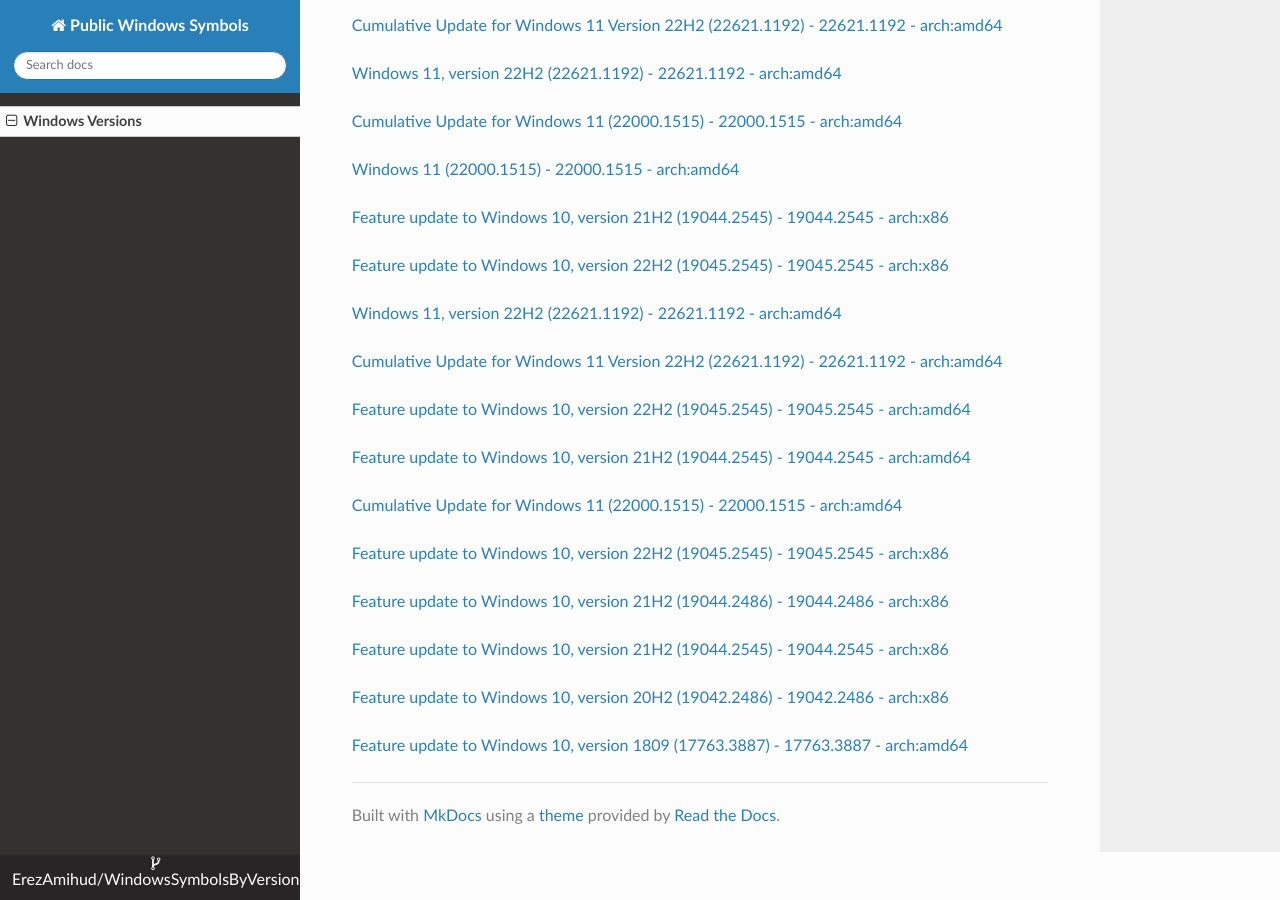
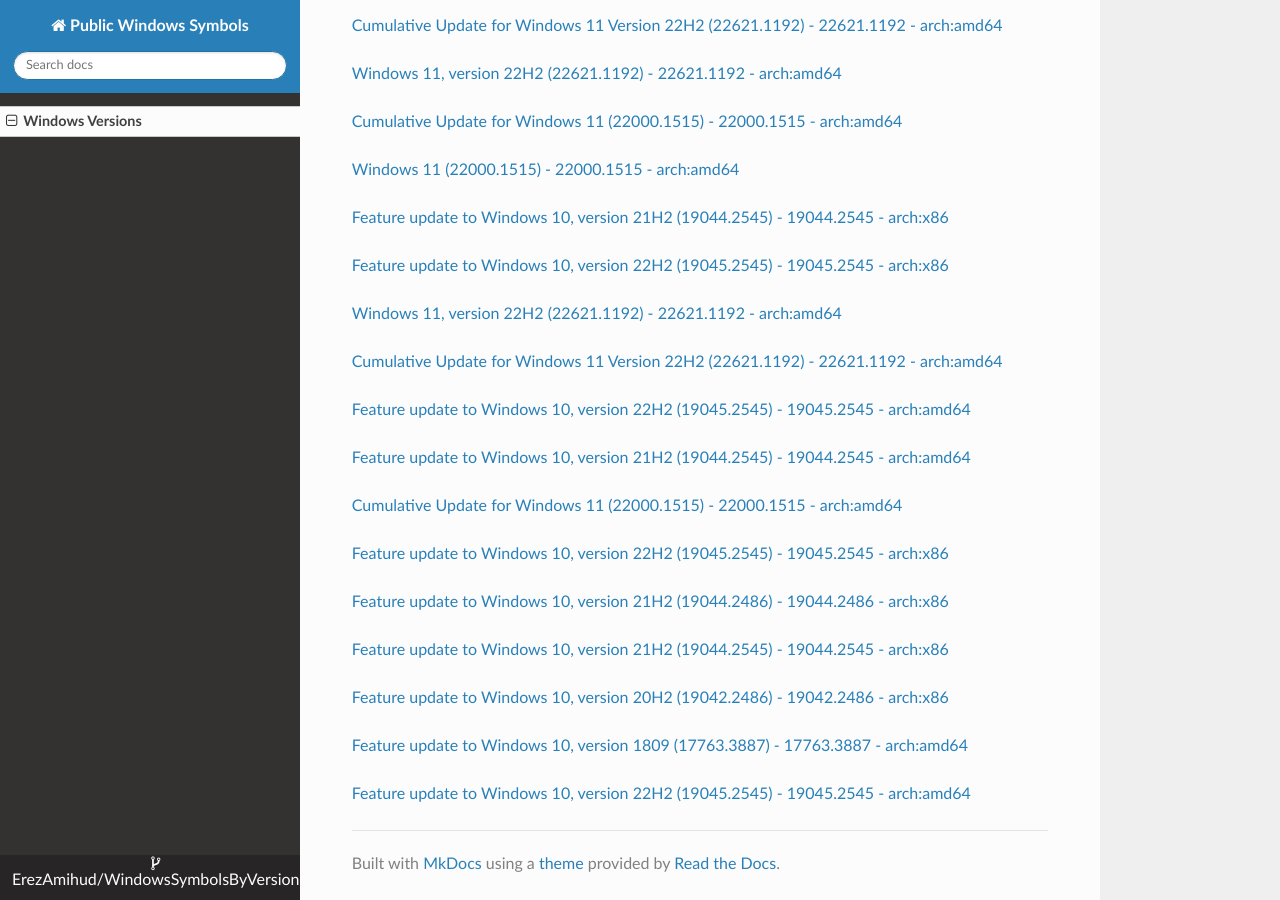
Before and after one commit to ErezAmihud/WindowsSymbolsByVersion, an MkDocs documentation site: the page built from docs/index.md, in a window 1280 px wide and 900 px high, scrolled down 41885 px. Built offline with MkDocs 1.6.1, drawn with Linux system fonts in a browser that asks for light colours; nearby versions of some CDN libraries.

Commit message:
Automated commit, add manifest for 8b2844ef-cb78-4181-a203-381baa20a7c8

```diff
--- a/docs/index.md
+++ b/docs/index.md
@@ -2452,3 +2452,6 @@
 
 
 [Feature update to Windows 10, version 1809 (17763.3887) - 17763.3887 - arch:amd64](https://github.com/ErezAmihud/WindowsSymbolsByVersion/blob/main/manifests/16ea1a87-3b4f-467d-9e4b-504ee91eef5e.manifest)
+
+
+[Feature update to Windows 10, version 22H2 (19045.2545) - 19045.2545 - arch:amd64](https://github.com/ErezAmihud/WindowsSymbolsByVersion/blob/main/manifests/8b2844ef-cb78-4181-a203-381baa20a7c8.manifest)
```
Also changed, not shown: process_builds.json (+1 -1 lines).
